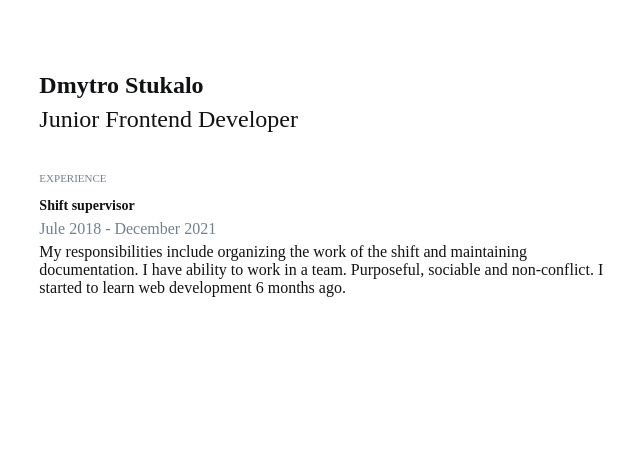
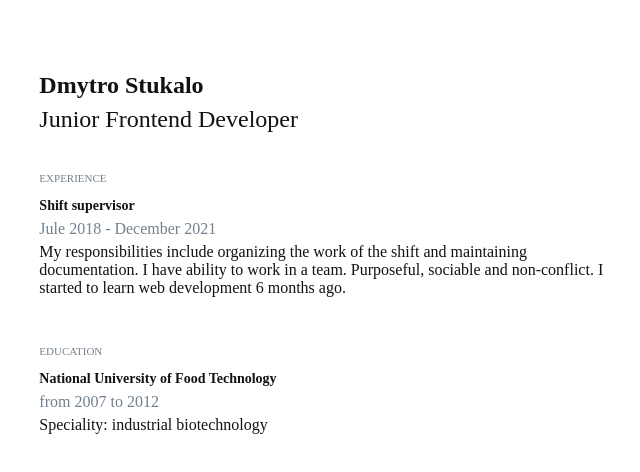
Before and after one commit to DStukalo/rsschool-cv, a plain HTML site: page index.html in a window 1280 px wide. Shown: the whole page, without its empty margins (35-675 px from the left). Drawn offline with Linux system fonts and the light colour scheme.

Commit message:
feat: added block education

```diff
--- a/index.html
+++ b/index.html
@@ -25,6 +25,16 @@
             development 6 months ago.
           </p>
         </section>
+        <section class="content-left__section">
+          <header class="content-left__section-header">EDUCATION</header>
+          <h4 class="content-left__section-title">
+            National University of Food Technology
+          </h4>
+          <p class="content-left__section-desq">from 2007 to 2012</p>
+          <p class="content-left__section-text">
+            Speciality: industrial biotechnology
+          </p>
+        </section>
       </section>
       <section class="content-right"></section>
     </div>
```
